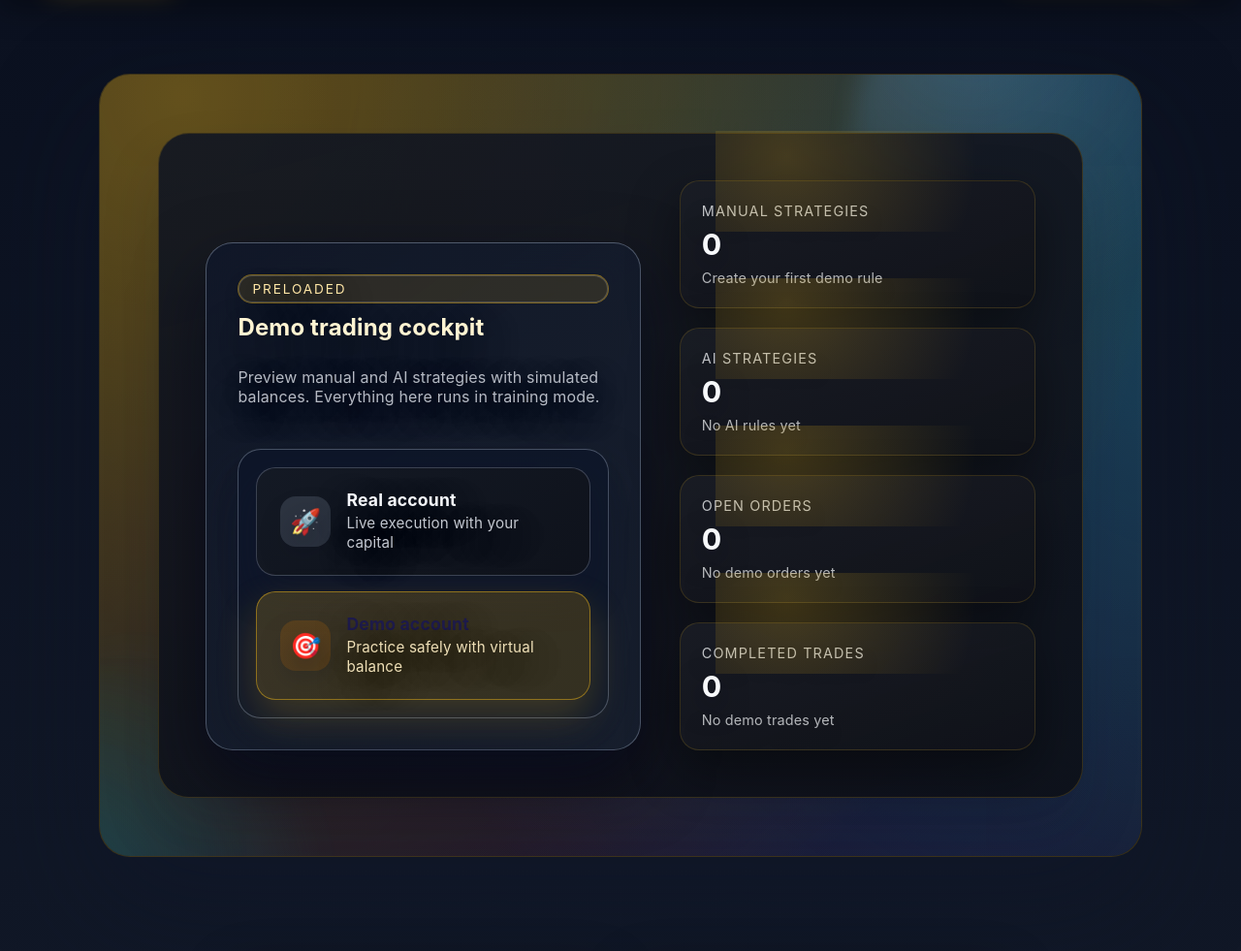
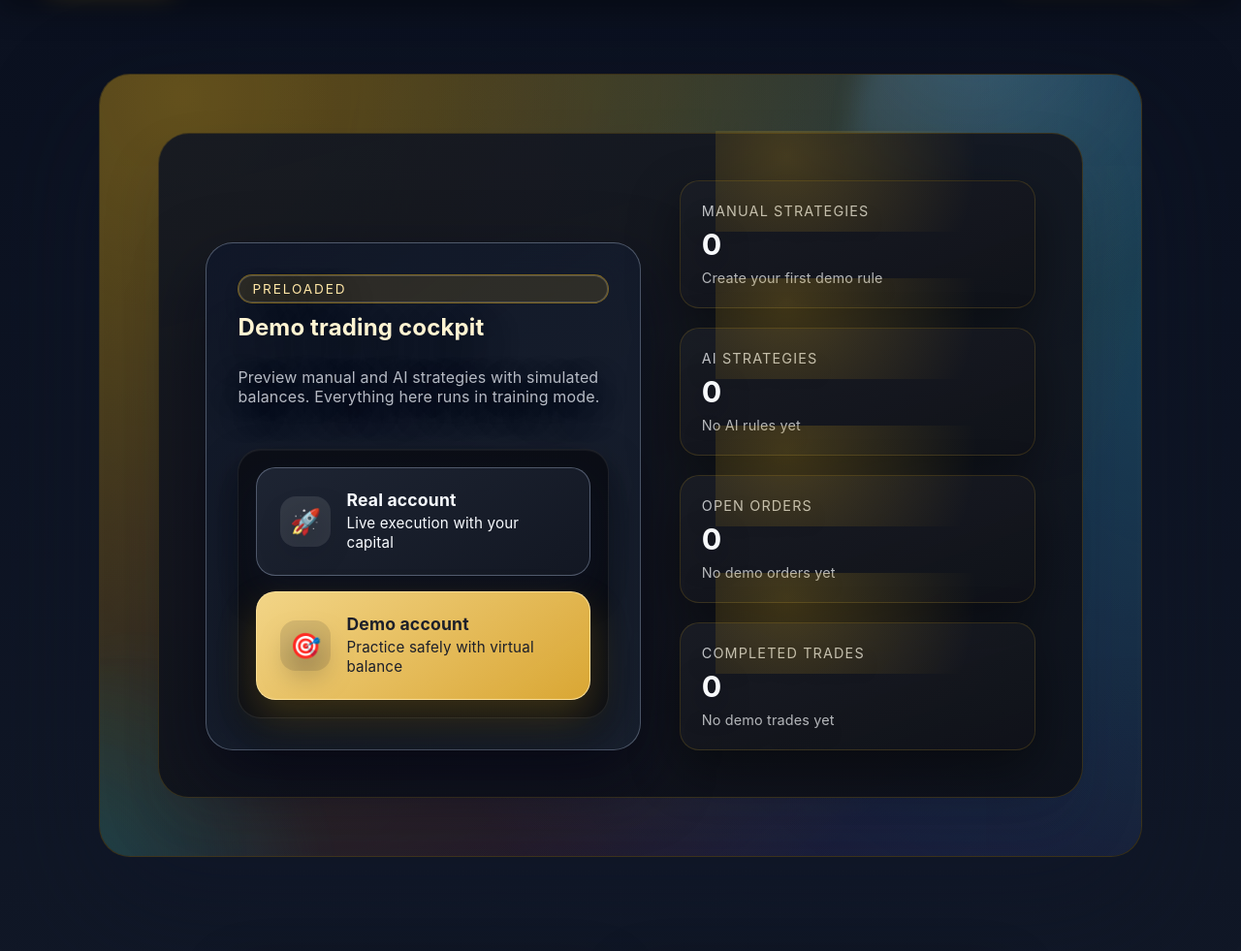
Before and after one commit to eltx1/Mybot1, a website: page public/demo.html in a window 1280 px wide. Shown: the part 84-1065 px from the top of the page at 97% size. Drawn offline with Linux system fonts and the light colour scheme; no server answers; sample sign-in values are in the browser's storage.

Commit message:
Fix account switcher contrast in dashboard cards

```diff
--- a/public/styles/main.css
+++ b/public/styles/main.css
@@ -3029,3 +3029,51 @@ footer {
   border: 1px solid rgba(var(--accent-rgb), 0.16);
   color: #f5f7fb;
 }
+
+/* ===== 2026-03-31 account switcher contrast hardening ===== */
+#dashboard .account-switcher,
+.dashboard-hero .account-switcher {
+  background: linear-gradient(160deg, rgba(12, 15, 23, 0.92), rgba(9, 12, 19, 0.94));
+  border: 1px solid rgba(255, 255, 255, 0.08);
+  box-shadow: inset 0 1px 0 rgba(255, 255, 255, 0.05), 0 18px 42px rgba(0, 0, 0, 0.45);
+}
+
+#dashboard .account-switcher__card,
+.dashboard-hero .account-switcher__card {
+  background: linear-gradient(150deg, rgba(31, 38, 53, 0.96), rgba(19, 24, 36, 0.96));
+  border: 1px solid rgba(175, 190, 219, 0.38);
+  color: #f8fbff;
+}
+
+#dashboard .account-switcher__card .account-switcher__title,
+#dashboard .account-switcher__card .account-switcher__subtitle,
+.dashboard-hero .account-switcher__card .account-switcher__title,
+.dashboard-hero .account-switcher__card .account-switcher__subtitle {
+  color: #f8fbff;
+  text-shadow: none;
+}
+
+#dashboard .account-switcher__card.is-active,
+.dashboard-hero .account-switcher__card.is-active {
+  background: linear-gradient(145deg, rgba(255, 224, 141, 0.95), rgba(236, 180, 55, 0.92));
+  border-color: rgba(255, 227, 154, 0.95);
+  color: #1c1f2a;
+}
+
+#dashboard .account-switcher__card.is-active .account-switcher__title,
+#dashboard .account-switcher__card.is-active .account-switcher__subtitle,
+.dashboard-hero .account-switcher__card.is-active .account-switcher__title,
+.dashboard-hero .account-switcher__card.is-active .account-switcher__subtitle {
+  color: #1c1f2a;
+}
+
+#dashboard .account-switcher__card .account-switcher__icon,
+.dashboard-hero .account-switcher__card .account-switcher__icon {
+  background: rgba(255, 255, 255, 0.1);
+}
+
+#dashboard .account-switcher__card.is-active .account-switcher__icon,
+.dashboard-hero .account-switcher__card.is-active .account-switcher__icon {
+  background: rgba(28, 31, 42, 0.12);
+  color: #1c1f2a;
+}
```
